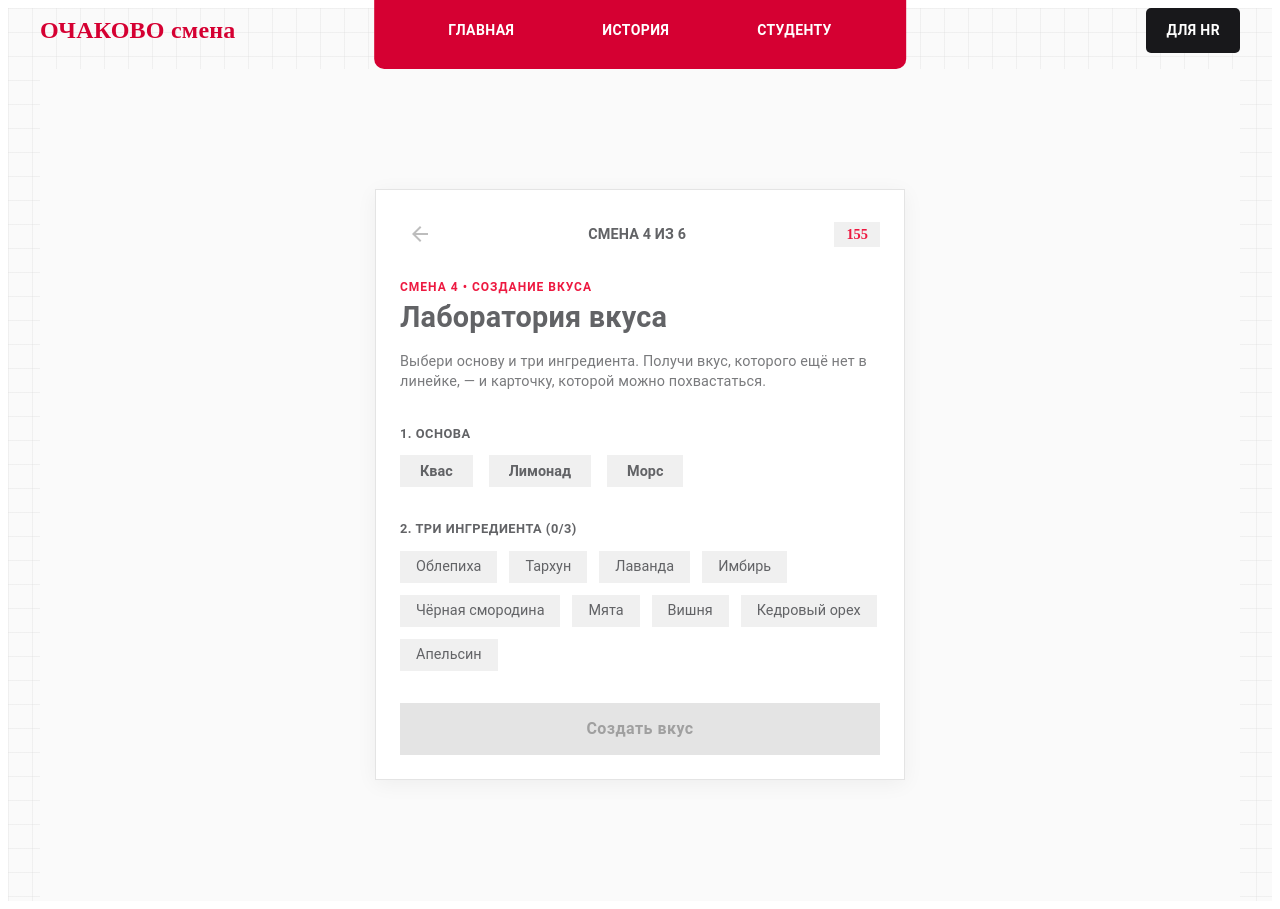
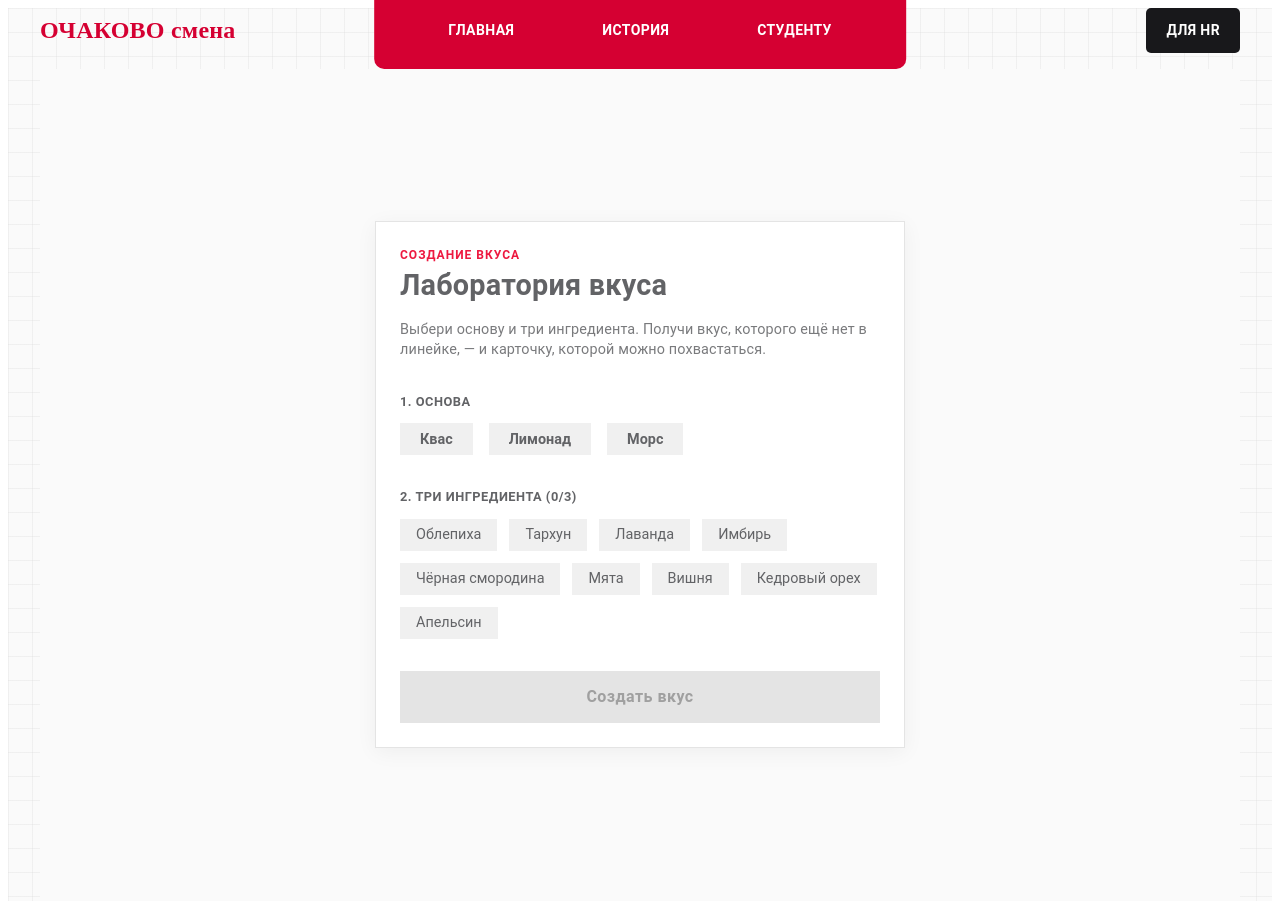
Before and after one commit to Larkiz/ochakovo, a React (Vite) app: page /Lab in a window 1280 px wide. Built offline with nearby package versions, Linux system fonts and the light colour scheme.

Commit message:
LabLoopFix

```diff
--- a/src/pages/SimHome/Lab.jsx
+++ b/src/pages/SimHome/Lab.jsx
@@ -6,10 +6,8 @@ import {
   Chip,
   LinearProgress,
   Paper,
-  IconButton,
   Stack
 } from '@mui/material';
-import ArrowBackIcon from '@mui/icons-material/ArrowBack';
 
 const BASES = ['Квас', 'Лимонад', 'Морс'];
 
@@ -24,7 +22,7 @@ function TasteSelector({
   return (
     <Box sx={{ borderRadius: 0 }}>
       <Typography sx={{ color: '#ED1940', fontSize: '0.75rem', fontWeight: 'bold', letterSpacing: 1, mb: 0.5 }}>
-        СМЕНА 4 • СОЗДАНИЕ ВКУСА
+  СОЗДАНИЕ ВКУСА
       </Typography>
       <Typography variant="h4" sx={{ fontWeight: 'bold', mb: 2, fontSize: '1.8rem', color: '#626366' }}>
         Лаборатория вкуса
@@ -274,18 +272,6 @@ export default function Lab() {
         border: '1px solid #e4e4e4'
       }}>
 
-        <Box sx={{ display: 'flex', justifyContent: 'space-between', alignItems: 'center', mb: 3 }}>
-          <IconButton onClick={handleBack} disabled={!isCreated && !selectedBase} sx={{ color: '#626366', borderRadius: 0 }}>
-            <ArrowBackIcon />
-          </IconButton>
-          <Typography sx={{ flexGrow: 1, textAlign: 'center', fontWeight: 'bold', fontSize: '0.9rem', color: '#626366' }}>
-            СМЕНА 4 ИЗ 6
-          </Typography>
-          <Box sx={{ backgroundColor: '#f0f0f0', px: 1.5, py: 0.5, borderRadius: 0, fontWeight: 'bold', color: '#ED1940', fontSize: '0.9rem' }}>
-            155
-          </Box>
-        </Box>
-
         {!isCreated ? (
           <TasteSelector
             ingredientsList={INGREDIENTS}
```
